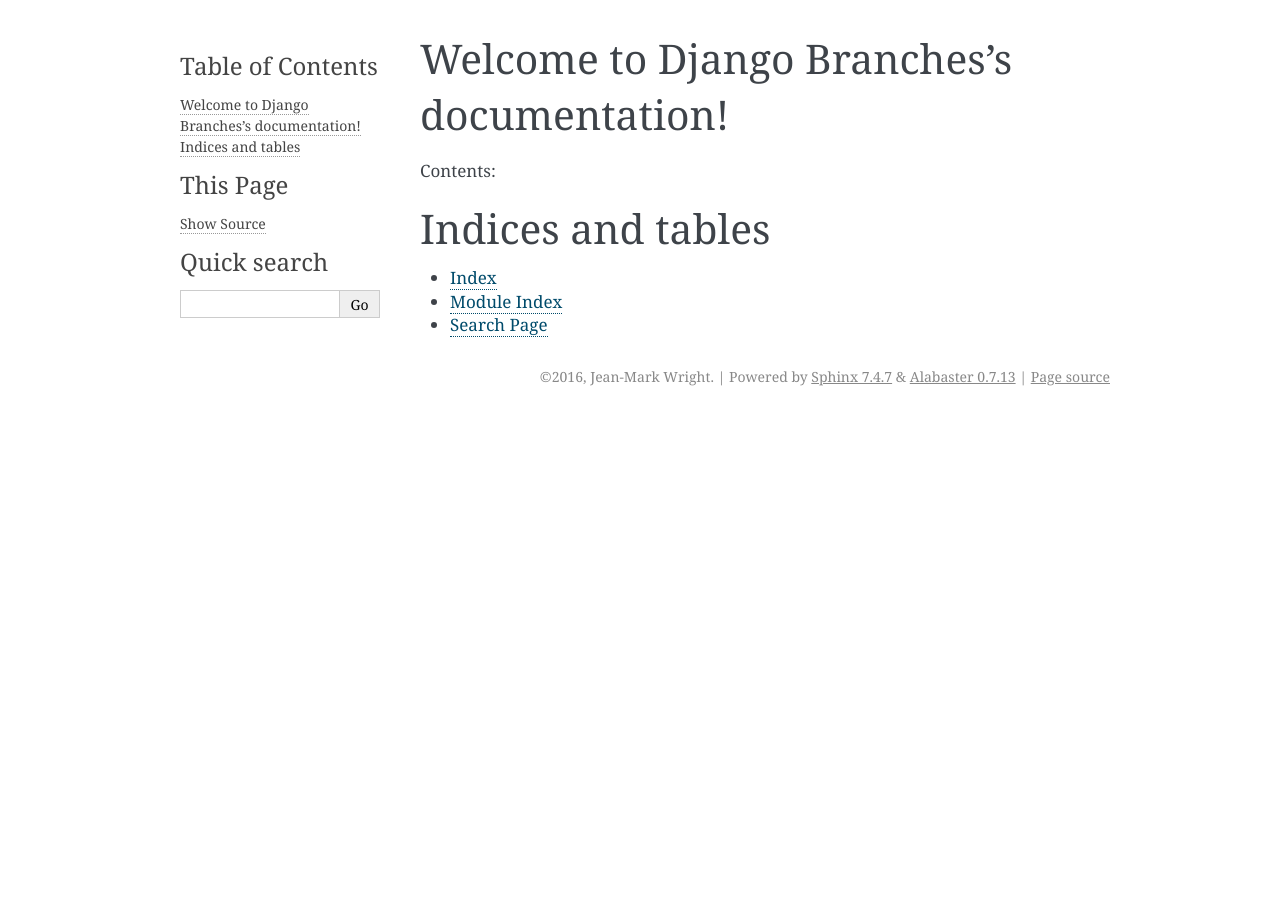
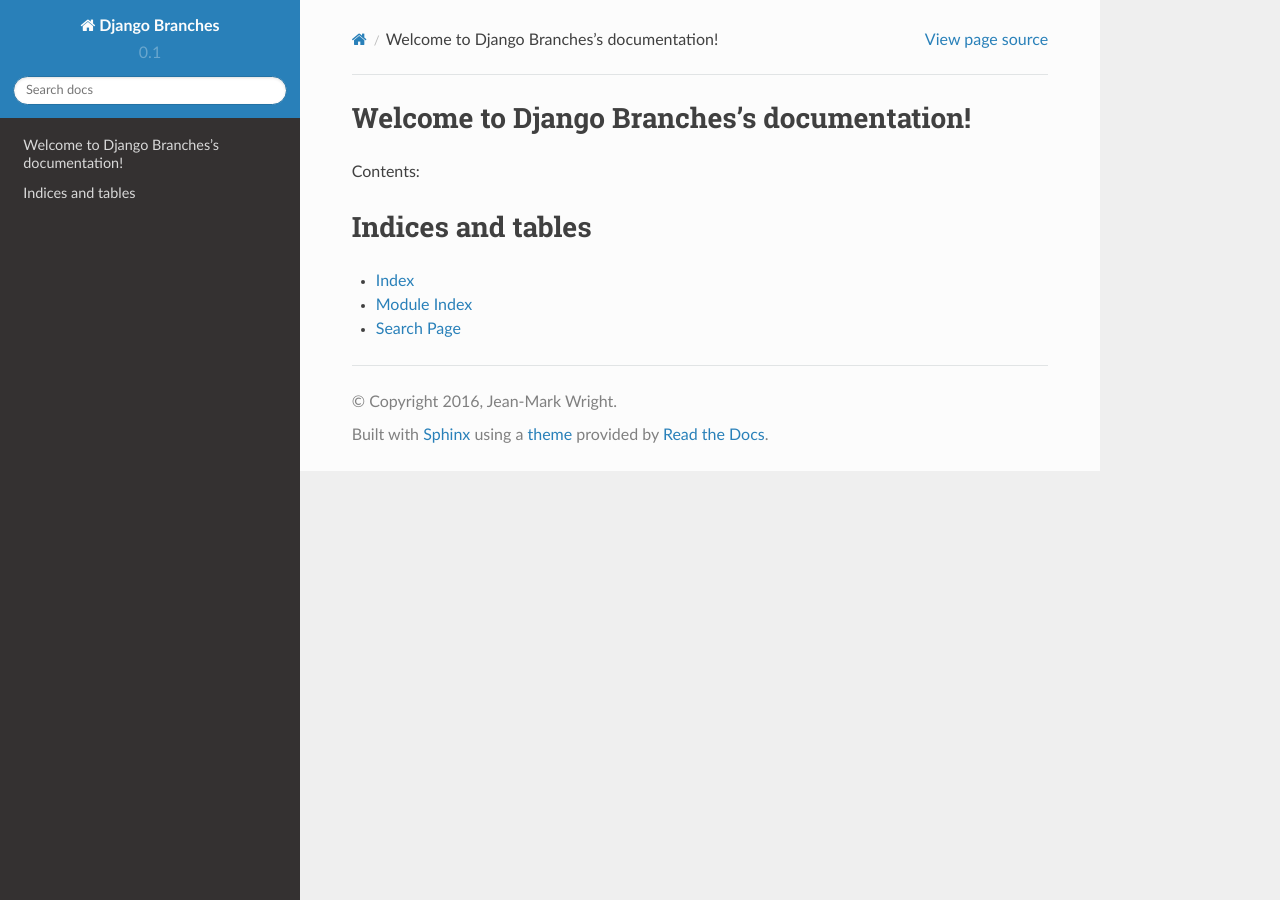
Before and after one commit to codedbyjay/django-branches, a Sphinx documentation site: the page built from docs/index.rst, in a window 1280 px wide. Built offline with Sphinx 7.4.7 and the Read the Docs theme 2.0.0, drawn with Linux system fonts in a browser that asks for light colours.

Commit message:
Changed to sphinx rtd theme for docs

```diff
--- a/docs/conf.py
+++ b/docs/conf.py
@@ -14,6 +14,12 @@
 
 import sys
 import os
+import sphinx_rtd_theme
+
+os.environ.setdefault("DJANGO_SETTINGS_MODULE", "django_branches.settings")
+sys.path.insert(0, os.path.dirname(os.path.abspath('.')))
+import django
+django.setup()
 
 # If extensions (or modules to document with autodoc) are in another directory,
 # add these directories to sys.path here. If the directory is relative to the
@@ -112,7 +118,8 @@
 
 # The theme to use for HTML and HTML Help pages.  See the documentation for
 # a list of builtin themes.
-html_theme = 'alabaster'
+html_theme = "sphinx_rtd_theme"
+html_theme_path = [sphinx_rtd_theme.get_html_theme_path()]
 
 # Theme options are theme-specific and customize the look and feel of a theme
 # further.  For a list of options available for each theme, see the
```
